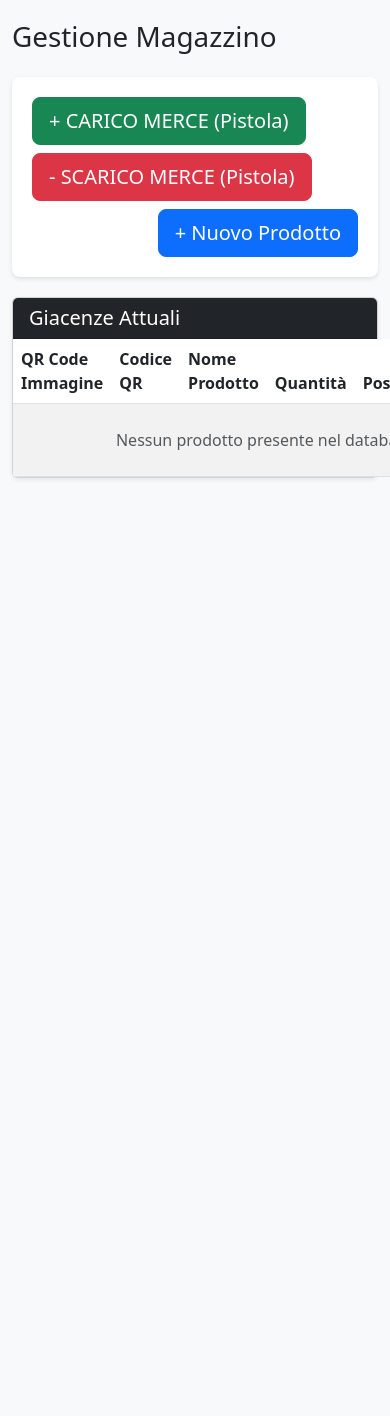
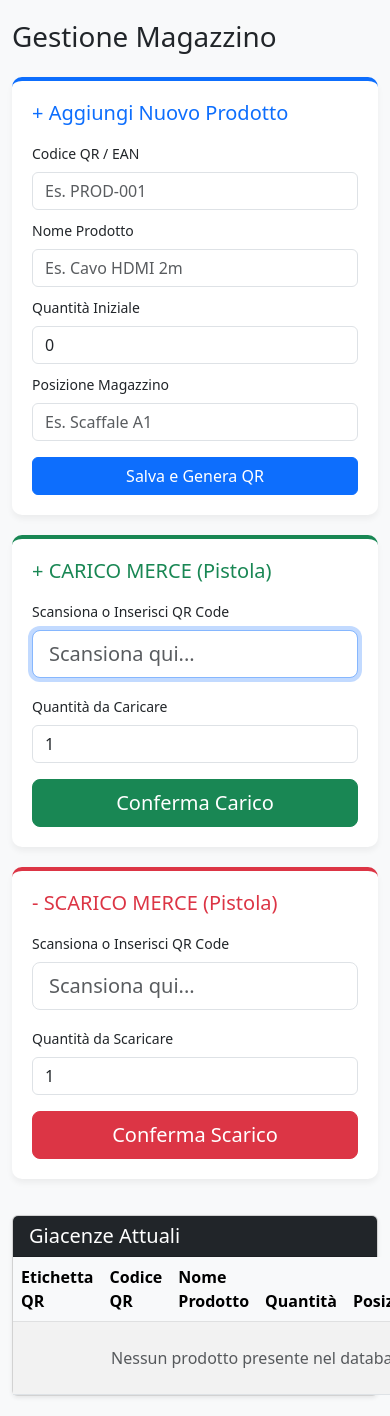
Before and after one commit to saffiodeep95/magazzinooi-qr, a Flask app: page / in a window 390 px wide; the page is wider, and only the part inside the window is pictured. Before the commit the page ends 479 px from the top of that part, so only its background shows below. Run offline with Flask 3, Linux system fonts and the light colour scheme; data that the repository does not hold is empty; some libraries are stand-ins or nearby versions.

Commit message:
Refactor index.html for improved layout and styles
Updated HTML structure and styles for inventory management page. Improved layout and responsiveness of forms and tables.

```diff
--- a/magazzino o-i/templates/index.html
+++ b/magazzino o-i/templates/index.html
@@ -6,16 +6,16 @@
     <title>Gestione Magazzino - Giacenze ed Etichette</title>
     <link href="https://cdn.jsdelivr.net/npm/bootstrap@5.3.0/dist/css/bootstrap.min.css" rel="stylesheet">
     <style>
-        body { background-color: #f8f9fa; padding-top: 20px; }
-        .table img { max-width: 70px; height: auto; }
-        .action-card { background: white; padding: 20px; border-radius: 8px; box-shadow: 0 2px 4px rgba(0,0,0,0.1); margin-bottom: 20px; }
+        body { background-color: #f8f9fa; padding: 20px 0; }
+        .card-custom { background: white; border-radius: 10px; padding: 20px; box-shadow: 0 4px 6px rgba(0,0,0,0.05); margin-bottom: 20px; }
+        .table img { max-width: 80px; height: auto; border: 1px solid #ddd; border-radius: 4px; padding: 2px; }
     </style>
 </head>
 <body>
 <div class="container">
-    <h1 class="mb-4">Gestione Magazzino</h1>
+    <h1 class="mb-4 font-weight-bold">Gestione Magazzino</h1>
 
-    <!-- Messaggi di notifica -->
+    <!-- Alert Notifiche -->
     {% with messages = get_flashed_messages(with_categories=true) %}
       {% if messages %}
         {% for category, message in messages %}
@@ -27,23 +27,81 @@
       {% endif %}
     {% endwith %}
 
-    <!-- Pulsanti Azione Rapida -->
-    <div class="action-card d-flex flex-wrap gap-2">
-        <button class="btn btn-success btn-lg" data-bs-toggle="modal" data-bs-target="#modalCarico">+ CARICO MERCE (Pistola)</button>
-        <button class="btn btn-danger btn-lg" data-bs-toggle="modal" data-bs-target="#modalScarico">- SCARICO MERCE (Pistola)</button>
-        <button class="btn btn-primary btn-lg ms-auto" data-bs-toggle="modal" data-bs-target="#modalAggiungi">+ Nuovo Prodotto</button>
+    <!-- Sezione Moduli Operativi diretti -->
+    <div class="row">
+        <!-- Modulo Nuovo Prodotto / Etichetta -->
+        <div class="col-md-4">
+            <div class="card-custom border-top border-primary border-4">
+                <h5 class="card-title text-primary font-weight-bold mb-3">+ Aggiungi Nuovo Prodotto</h5>
+                <form action="/aggiungi" method="POST">
+                    <div class="mb-2">
+                        <label class="form-label small font-weight-bold">Codice QR / EAN</label>
+                        <input type="text" name="qr_code" class="form-control" placeholder="Es. PROD-001" required>
+                    </div>
+                    <div class="mb-2">
+                        <label class="form-label small font-weight-bold">Nome Prodotto</label>
+                        <input type="text" name="nome" class="form-control" placeholder="Es. Cavo HDMI 2m" required>
+                    </div>
+                    <div class="mb-2">
+                        <label class="form-label small font-weight-bold">Quantità Iniziale</label>
+                        <input type="number" name="quantita" class="form-control" value="0" min="0">
+                    </div>
+                    <div class="mb-3">
+                        <label class="form-label small font-weight-bold">Posizione Magazzino</label>
+                        <input type="text" name="posizione" class="form-control" placeholder="Es. Scaffale A1">
+                    </div>
+                    <button type="submit" class="btn btn-primary w-100">Salva e Genera QR</button>
+                </form>
+            </div>
+        </div>
+
+        <!-- Modulo Carico Rapido -->
+        <div class="col-md-4">
+            <div class="card-custom border-top border-success border-4">
+                <h5 class="card-title text-success font-weight-bold mb-3">+ CARICO MERCE (Pistola)</h5>
+                <form action="/carico" method="POST">
+                    <div class="mb-3">
+                        <label class="form-label small font-weight-bold">Scansiona o Inserisci QR Code</label>
+                        <input type="text" name="qr_code" class="form-control form-control-lg" placeholder="Scansiona qui..." autofocus required>
+                    </div>
+                    <div class="mb-3">
+                        <label class="form-label small font-weight-bold">Quantità da Caricare</label>
+                        <input type="number" name="quantita" class="form-control" value="1" min="1" required>
+                    </div>
+                    <button type="submit" class="btn btn-success w-100 btn-lg">Conferma Carico</button>
+                </form>
+            </div>
+        </div>
+
+        <!-- Modulo Scarico Rapido -->
+        <div class="col-md-4">
+            <div class="card-custom border-top border-danger border-4">
+                <h5 class="card-title text-danger font-weight-bold mb-3">- SCARICO MERCE (Pistola)</h5>
+                <form action="/scarico" method="POST">
+                    <div class="mb-3">
+                        <label class="form-label small font-weight-bold">Scansiona o Inserisci QR Code</label>
+                        <input type="text" name="qr_code" class="form-control form-control-lg" placeholder="Scansiona qui..." required>
+                    </div>
+                    <div class="mb-3">
+                        <label class="form-label small font-weight-bold">Quantità da Scaricare</label>
+                        <input type="number" name="quantita" class="form-control" value="1" min="1" required>
+                    </div>
+                    <button type="submit" class="btn btn-danger w-100 btn-lg">Conferma Scarico</button>
+                </form>
+            </div>
+        </div>
     </div>
 
     <!-- Tabella Giacenze -->
-    <div class="card shadow-sm">
-        <div class="card-header bg-dark text-white">
+    <div class="card shadow-sm mt-3">
+        <div class="card-header bg-dark text-white d-flex justify-content-between align-items-center">
             <h5 class="m-0">Giacenze Attuali</h5>
         </div>
         <div class="card-body p-0">
             <table class="table table-striped table-hover align-middle mb-0">
-                <thead>
+                <thead class="table-light">
                     <tr>
-                        <th>QR Code Immagine</th>
+                        <th>Etichetta QR</th>
                         <th>Codice QR</th>
                         <th>Nome Prodotto</th>
                         <th>Quantità</th>
@@ -55,10 +113,12 @@
                     {% if prodotti %}
                         {% for p in prodotti %}
                         <tr>
-                            <td><img src="/qr/{{ p.qr_code }}" alt="QR Code"></td>
+                            <td>
+                                <img src="https://api.qrserver.com/v1/create-qr-code/?size=150x150&data={{ p.qr_code }}" alt="QR Code">
+                            </td>
                             <td><code>{{ p.qr_code }}</code></td>
                             <td><strong>{{ p.nome }}</strong></td>
-                            <td><span class="badge bg-secondary fs-6">{{ p.quantita }}</span></td>
+                            <td><span class="badge bg-primary fs-6">{{ p.quantita }}</span></td>
                             <td>{{ p.posizione or '-' }}</td>
                             <td>
                                 <form action="/carico" method="POST" class="d-inline">
```
Also changed, not shown: other parts of magazzino o-i/templates/index.html (+0 -83 lines).
